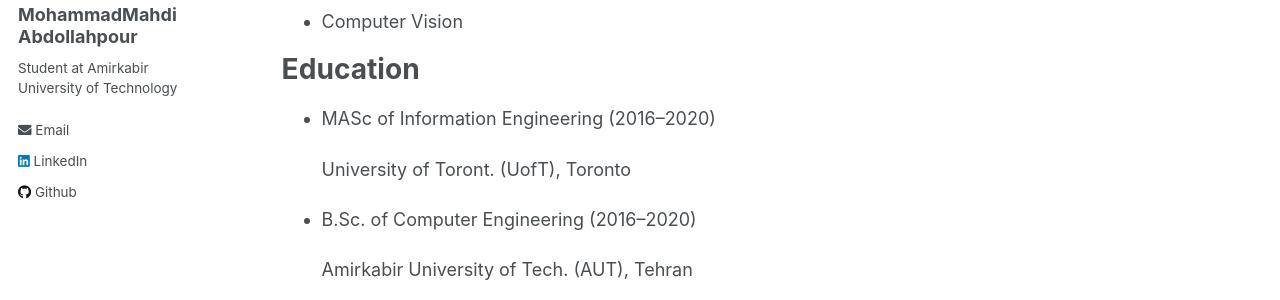
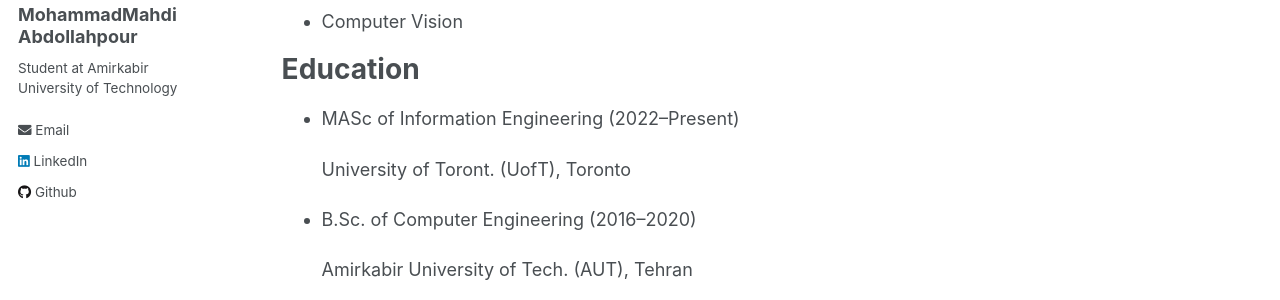
Before and after one commit to mahdiabdollahpour/mahdiabdollahpour.github.io, a Jekyll site: the page built from _pages/about.md, in a window 1280 px wide and 900 px high. Shown: the part 353-653 px from the top of the window. Built offline with Jekyll 4.4.1, drawn with Linux system fonts in a browser that asks for light colours.

Commit message:
Update about.md

```diff
--- a/_pages/about.md
+++ b/_pages/about.md
@@ -24,7 +24,7 @@ Research Interests
 Education
 ======
 
-- MASc of Information Engineering (2016–2020)
+- MASc of Information Engineering (2022–Present)
 
   University of Toront. (UofT), Toronto
 
```
